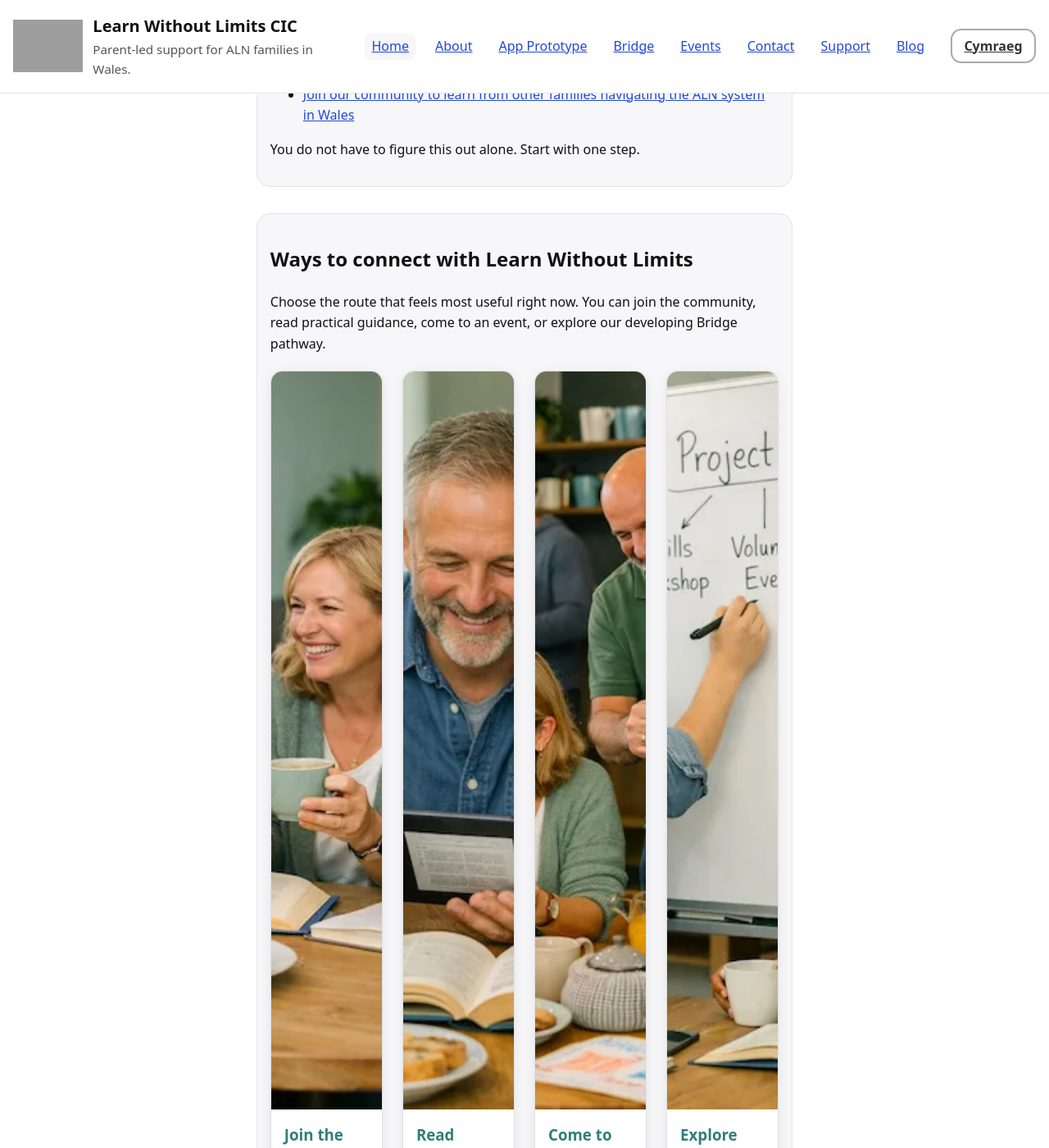
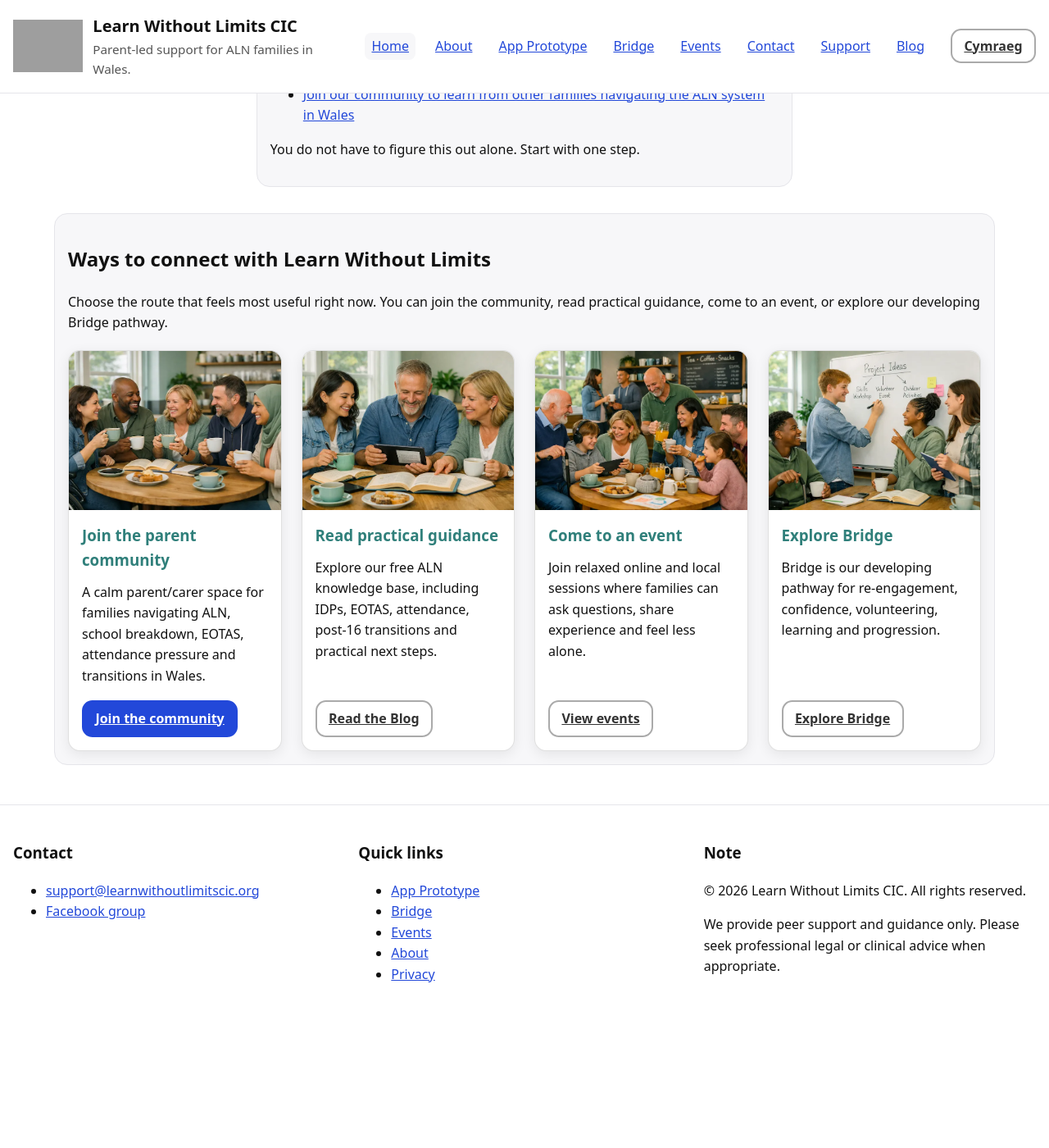
Before and after one commit to StephShobiye/learnwithoutlimitscic.github.io, a Jekyll site: the page index.en.html, which Jekyll copies as it is, in a window 1280 px wide and 1400 px high, scrolled down 4183 px. Shown: the whole window at 82% size. Built offline with Jekyll 4.4.1, drawn with Linux system fonts in a browser that asks for light colours; after the commit the page ends 5424 px from its top, so only the background shows below that; grey boxes are pictures that could not be loaded.

Commit message:
Update index.en.html
Fix homepage connection panel layout

```diff
--- a/index.en.html
+++ b/index.en.html
@@ -162,6 +162,18 @@
         max-width: 100%;
       }
 
+      body.page-home .connect-section {
+        width: min(100% - 2rem, 1180px);
+        max-width: 1180px;
+        margin-left: auto;
+        margin-right: auto;
+      }
+
+      body.page-home .connect-section .card {
+        width: 100%;
+        max-width: none;
+      }
+
       body.page-home .connect-grid {
         display: grid;
         grid-template-columns: repeat(4, minmax(0, 1fr));
@@ -190,10 +202,12 @@
         overflow: hidden;
         box-shadow: 0 0.25rem 1rem rgba(0, 0, 0, 0.08);
         height: 100%;
+        min-width: 0;
       }
 
       body.page-home .connect-card img {
         width: 100%;
+        height: auto;
         aspect-ratio: 4 / 3;
         object-fit: cover;
         display: block;
@@ -522,7 +536,7 @@
         </div>
       </section>
 
-      <section class="content" aria-labelledby="connect-title">
+      <section class="content connect-section" aria-labelledby="connect-title">
         <div class="card">
           <h2 id="connect-title">Ways to connect with Learn Without Limits</h2>
 
```
